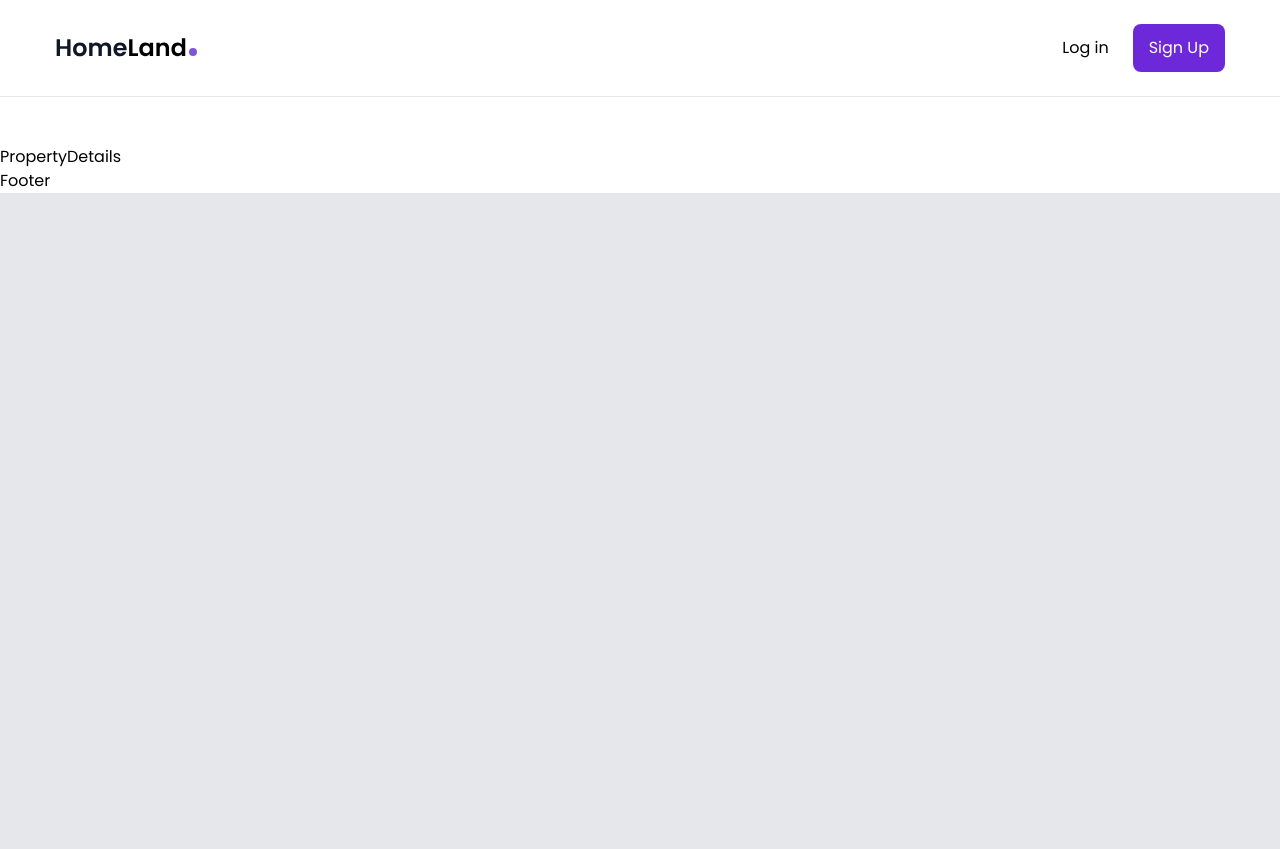
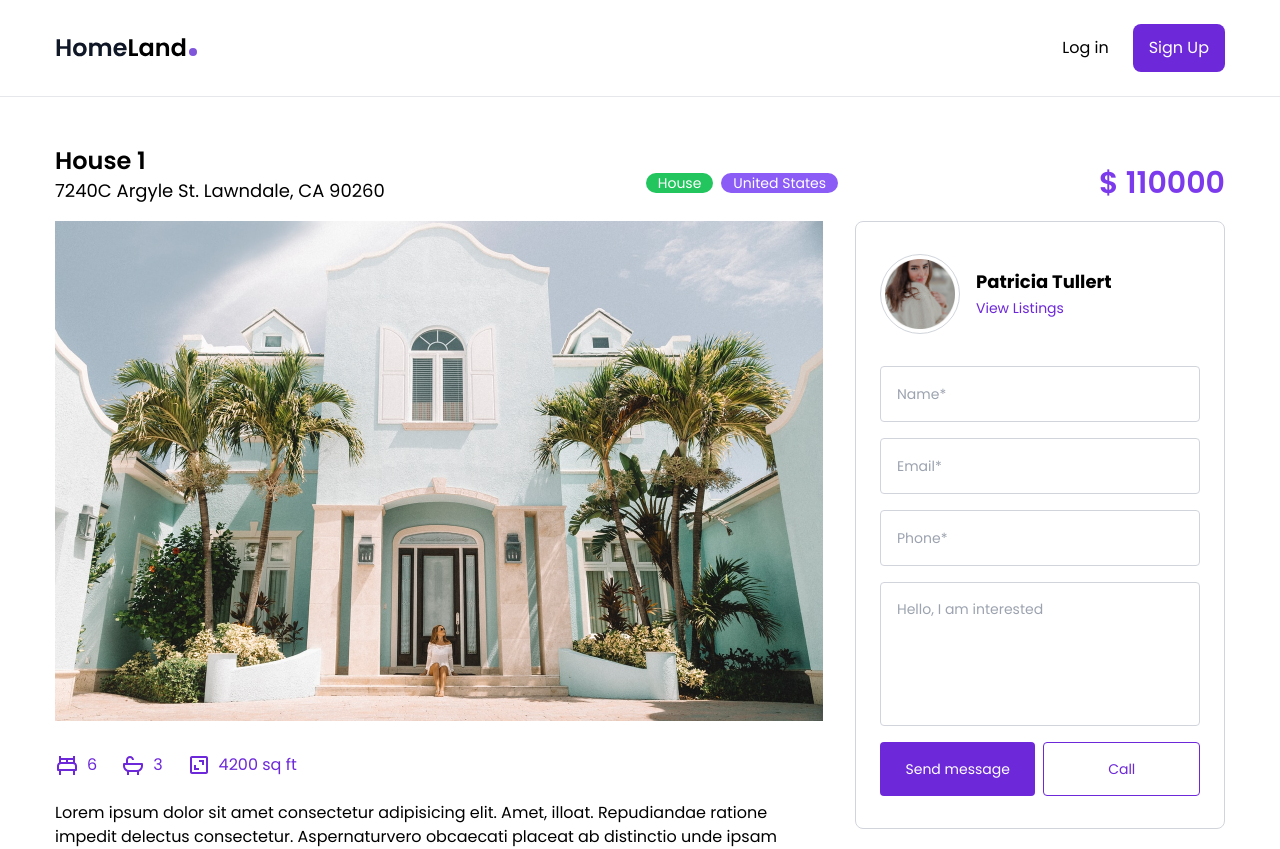
Before and after one commit to sowmik265/real-state-react-tailwind, a React (Create React App) app: page /property/1 in a window 1280 px wide. Shown: the top 849 px of the page. Before the commit the page ends 800 px from the top, so only its background shows below. Built offline with nearby package versions, Linux system fonts and the light colour scheme.

Commit message:
front end done

```diff
--- a/src/components/Footer.js
+++ b/src/components/Footer.js
@@ -1,7 +1,11 @@
 import React from 'react';
 
 const Footer = () => {
-  return <div>Footer</div>;
+  return <footer className='bg-black py-8 text-center text-white'>
+    <div className='container mx-auto'>
+      copyright &copy; {new Date().getFullYear()} .sowmik- All rights reserved.
+    </div>
+  </footer>;
 };
 
 export default Footer;
--- a/src/components/House.js
+++ b/src/components/House.js
@@ -1,7 +1,31 @@
 import React from 'react';
+import { BiBed, BiBath, BiArea } from 'react-icons/bi';
 
-const House = () => {
-  return <div>House</div>;
+const House = ({ house }) => {
+  const { image, type, country, address, bedrooms, bathrooms, surface, price } = house;
+  return <div className=' bg-white shadow-1 p-5 rounded-lg rounded-tl-[90px] w-full max-w-[352px] cursor-pointer hover:shadow-2xl transition mx-auto'>
+    <img className='mb-8' src={image}></img>
+    <div className=' mb-4 flex gap-x-2 text-sm'>
+      <div className=' bg-green-500 rounded-full text-white px-3'>{type}</div>
+      <div className=' bg-violet-500 rounded-full text-white px-3'>{country}</div>
+    </div>
+    <div className=' text-lg font-semibold max-w-[260px]'>{address}</div>
+    <div className=' flex gap-x-4 my-4'>
+      <div className=' flex items-center text-gray-600 gap-1'>
+        <div className=' text-[20px]'><BiBed></BiBed></div>
+        <div>{bedrooms}</div>
+      </div>
+      <div className=' flex items-center text-gray-600 gap-1'>
+        <div className=' text-[20px]'><BiBath></BiBath></div>
+        <div>{bathrooms}</div>
+      </div>
+      <div className=' flex items-center text-gray-600 gap-1'>
+        <div className=' text-[20px]'><BiArea></BiArea></div>
+        <div>{surface}</div>
+      </div>
+    </div>
+    <div className=' text-lg font-semibold text-violet-600 mb-4'>{price}</div>
+  </div>;
 };
 
 export default House;
--- a/src/components/HouseList.js
+++ b/src/components/HouseList.js
@@ -1,7 +1,35 @@
-import React from 'react';
+import React, { useContext } from 'react';
+import { ImSpinner2 } from 'react-icons/im'
+import { HouseContext } from './HouseContext';
+import { Link } from 'react-router-dom';
+import House from './House';
 
 const HouseList = () => {
-  return <div>HouseList</div>;
+  const { houses, loading } = useContext(HouseContext);
+  if (loading) {
+    return (
+      <ImSpinner2 className=' mx-auto animate-spin text-violet-700 text-4xl mt-[200px]'></ImSpinner2>
+    )
+  }
+
+  if (houses.length < 1) {
+    return <div className='text-center text-3xl text-gray-400 mt-48'>Sorry, nothing found</div>
+  }
+
+  return <section className=' mb-20'>
+    <div className=' container mx-auto'>
+      <div className=' grid md:grid-cols-2 lg:grid-cols-3 gap-4 lg:gap-14'>
+        {
+          houses.map((house, index) => {
+            return (
+              <Link to={`/property/${house.id}`} key={index}><House house={house}></House></Link>
+            )
+          })
+        }
+      </div>
+    </div>
+  </section>
+    ;
 };
 
 export default HouseList;
--- a/src/components/PriceRangeDropdown.js
+++ b/src/components/PriceRangeDropdown.js
@@ -4,13 +4,36 @@ import { Menu } from '@headlessui/react'
 import { HouseContext } from './HouseContext';
 
 const PriceRangeDropdown = () => {
-  const { price , setPrice } = useContext(HouseContext);
+  const { price, setPrice } = useContext(HouseContext);
   const [isOpen, setIsOpen] = useState(false);
+  const prices = [
+    {
+      value: 'Price range (any)'
+    },
+    {
+      value: '100000 - 130000'
+    },
+    {
+      value: '130000 - 160000'
+    },
+    {
+      value: '160000 - 190000'
+    },
+    {
+      value: '190000 - 220000'
+    },
+    {
+      value: '10000 - 30000'
+    },
+    {
+      value: '30000 - 40000'
+    }
+  ]
   return <Menu as='div' className='dropdown relative'>
     <Menu.Button onClick={() => setIsOpen(!isOpen)} className='dropdown-btn w-full text-left'>
       <RiWallet3Line className='dropdown-icon-primary'></RiWallet3Line>
       <div>
-        <div className='text-[15px] font-medium leading-tight'>{property}</div>
+        <div className='text-[15px] font-medium leading-tight'>{price}</div>
         <div className='text-[13px]'>Choose price range</div>
       </div>
       {
@@ -18,9 +41,9 @@ const PriceRangeDropdown = () => {
       }
     </Menu.Button>
     <Menu.Items className='dropdown-menu'>
-      {properties.map((property, index) => {
-        return (<Menu.Item onClick={() => setProperty(property)} className='cursor-pointer hover:text-violet-700 transition' as='li' key={index}>
-          {property}
+      {prices.map((price, index) => {
+        return (<Menu.Item onClick={() => setPrice(price.value)} className='cursor-pointer hover:text-violet-700 transition' as='li' key={index}>
+          {price.value}
         </Menu.Item>)
       })}
     </Menu.Items>
--- a/src/components/Search.js
+++ b/src/components/Search.js
@@ -6,13 +6,13 @@ import { RiSearch2Line } from 'react-icons/ri'
 import { HouseContext } from './HouseContext';
 
 const Search = () => {
-
+  const { handleClick } = useContext(HouseContext);
   return (
     <div className='px-[30px] py-6 max-w-[1170px] mx-auto flex flex-col lg:flex-row justify-between gap-4 lg:gap-x-3 relative lg:-top-4 lg:shadow-1 bg-white lg:bg-transparent lg:backdrop-blur rounded-lg'>
       <CountryDropdown></CountryDropdown>
       <PropertyDropdown></PropertyDropdown>
       <PriceRangeDropdown></PriceRangeDropdown>
-      <button className=' bg-violet-700 hover:bg-violet-800 transition w-full lg:max-w-[162px] h-16 rounded-lg flex justify-center items-center text-white text-lg'>
+      <button onClick={()=>handleClick()} className=' bg-violet-700 hover:bg-violet-800 transition w-full lg:max-w-[162px] h-16 rounded-lg flex justify-center items-center text-white text-lg'>
         <RiSearch2Line></RiSearch2Line>
       </button>
     </div>
--- a/src/pages/Home.js
+++ b/src/pages/Home.js
@@ -1,10 +1,13 @@
 import React from 'react';
 import Banner from '../components/Banner';
+import HouseList from '../components/HouseList';
+
 
 const Home = () => {
   return (
   <div className='min-h-[1800px]'>
     <Banner></Banner>
+    <HouseList></HouseList>
   </div>
 
   );
--- a/src/pages/PropertyDetails.js
+++ b/src/pages/PropertyDetails.js
@@ -1,7 +1,75 @@
 import React from 'react';
+import { housesData } from '../data';
+import { BiBed, BiBath, BiArea } from 'react-icons/bi';
+import { Link, useParams } from 'react-router-dom';
 
 const PropertyDetails = () => {
-  return <div>PropertyDetails</div>;
-};
+  const { id } = useParams();
+
+
+  const house = housesData.find(house => {
+    return house.id === parseInt(id);
+  })
+  console.log(house)
+  return <section>
+    <div className='container mx-auto min-h-[800px]'>
+      <div className='flex flex-col lg:flex-row lg:items-center lg:justify-between'>
+        <div>
+          <h2 className=' text-2xl font-semibold'>{house.name}</h2>
+          <h3 className=' text-lg mb-4'>{house.address}</h3>
+        </div>
+        <div className=' mb-4 lg:mb-0 flex gap-x-2 text-sm'>
+          <div className='bg-green-500 text-white px-3 rounded-full'>{house.type}</div>
+          <div className='bg-violet-500 text-white px-3 rounded-full'>{house.country}</div>
+        </div>
+        <div className=' text-3xl font-semibold text-violet-600'>$ {house.price}</div>
+      </div>
+      <div className=' flex flex-col items-start gap-8 lg:flex-row'>
+        <div className='max-w-[768px]'>
+          <div className='mb-8'>
+            <img src={house.imageLg}></img>
+          </div>
+          <div className=' flex gap-x-6 text-violet-700 mb-6'>
+            <div className=' flex gap-x-2 items-center'>
+              <BiBed className=' text-2xl'></BiBed>
+              <div>{house.bedrooms}</div>
+            </div>
+            <div className=' flex gap-x-2 items-center'>
+              <BiBath className=' text-2xl'></BiBath>
+              <div>{house.bathrooms}</div>
+            </div>
+            <div className=' flex gap-x-2 items-center'>
+              <BiArea className=' text-2xl'></BiArea>
+              <div>{house.surface}</div>
+            </div>
+          </div>
+          <div>{house.description}</div>
+        </div>
+        <div className=' flex-1 bg-white w-full mb-8 border border-gray-300 rounded-lg px-6 py-8'>
+          <div className=' flex items-center gap-x-4 mb-8'>
+            <div className=' w-20 h-20 p-1 border border-gray-300 rounded-full'>
+              <img src={house.agent.image}></img>
+            </div>
+            <div>
+              <div className=' font-bold text-lg'>{house.agent.name}</div>
+              <Link to='' className=' text-violet-700 text-sm'>View Listings</Link>
+            </div>
+          </div>
+          <form className='flex flex-col gap-y-4'>
+            <input className=' border border-gray-300 focus:border-violet-700 outline-none rounded px-4 h-14 text-sm' type='text' placeholder='Name*'></input>
+            <input className=' border border-gray-300 focus:border-violet-700 outline-none rounded px-4 h-14 text-sm' type='text' placeholder='Email*'></input>
+            <input className=' border border-gray-300 focus:border-violet-700 outline-none rounded px-4 h-14 text-sm' type='text' placeholder='Phone*'></input>
+            <textarea className=' border border-gray-300 focus:border-violet-700 outline-none resize-none rounded w-full p-4 h-36 text-sm text-gray-400' placeholder='Message*' defaultValue='Hello, I am interested'></textarea>
+            <div className=' flex gap-x-2'>
+              <button className=' bg-violet-700 hover:bg-violet-800 text-white rounded p-4 text-sm w-full transition'>Send message</button>
+              <button className=' border border-violet-700 text-violet-700 hover:text-violet-500 hover:border-violet-500 rounded p-4 text-sm w-full transition'>Call</button>
+            </div>
+          </form>
+        </div>
+      </div>
+    </div>
+  </section>
+
+}
 
 export default PropertyDetails;
```
Also changed, not shown: src/components/HouseContext.js (+63 -1 lines).
